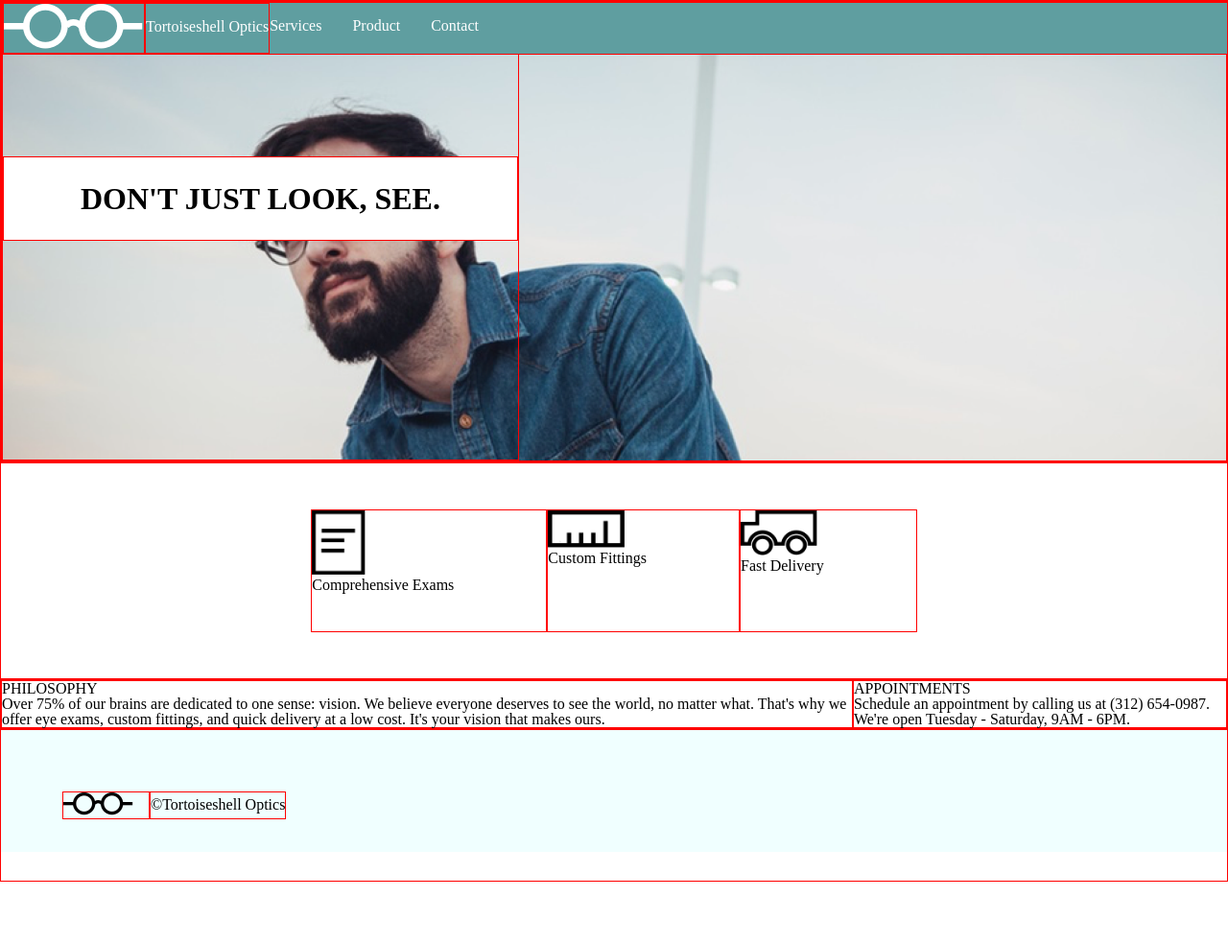
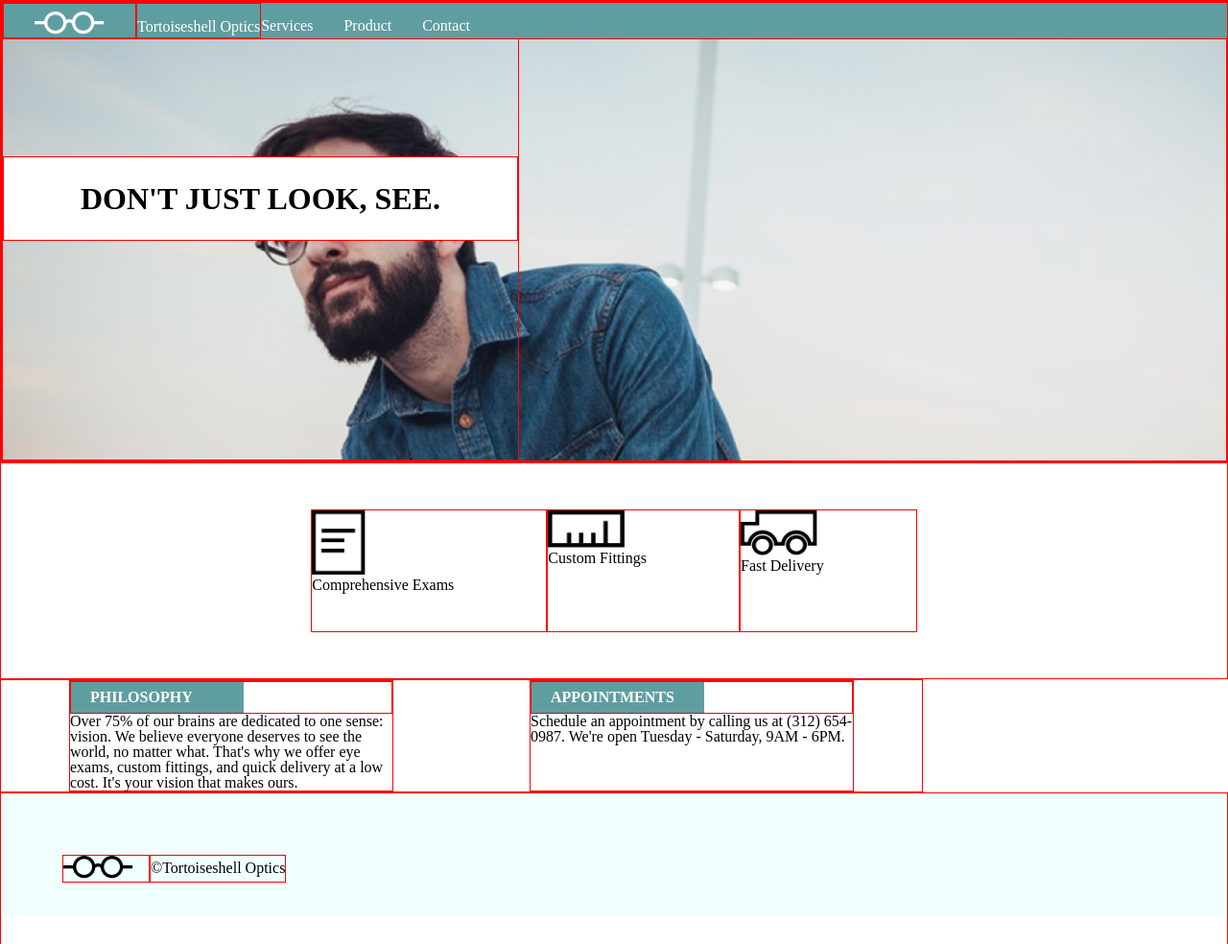
Before and after one commit to dylanblanchard/Tortoiseshell-Optics, a plain HTML site: page index.html in a window 1280 px wide. Shown: the whole page at 96% size. Before the commit the page ends 919 px from the top, so only its background shows below. Drawn offline with Linux system fonts and the light colour scheme.

Commit message:
formatting on content section

```diff
--- a/index.html
+++ b/index.html
@@ -64,12 +64,16 @@
 
   <div class="container" id="contents">
     <div class="content">
+      <div class="headcontent">
         <h2>PHILOSOPHY</h2>
+      </div>
       <p>Over 75% of our brains are dedicated to one sense: vision. We believe everyone deserves to see the world, no matter what. That's why we offer eye exams, custom fittings, and quick delivery at a low cost. It's your vision that makes ours.</p>
     </div>
 
     <div class="content">
+      <div class="head-content">
         <h2>APPOINTMENTS</h2>
+      </div>
       <p>Schedule an appointment by calling us at (312) 654-0987. We're open Tuesday - Saturday, 9AM - 6PM.</p>
     </div>
 
--- a/resources/css/style.css
+++ b/resources/css/style.css
@@ -37,6 +37,12 @@ div {
   background-color: cadetblue;
 }
 
+.logo img {
+  height: 1.5rem;
+  padding-left: 2rem;
+  padding-right: 2rem;
+  padding-top: .5rem;
+}
 
 .logoname {
   padding-top: 1rem;
@@ -96,7 +102,32 @@ li {
   width: 5rem;
 }
 
+#contents {
+  width: 100%;
+  max-width: 960px;
+  justify-content: space-around;
+  display: inline-flex;
 
+}
+
+.content {
+  width: 35%;
+}
+
+.content h2 {
+  font-weight: bold;
+  font-size: 1rem;
+  background-color: cadetblue;
+  padding-left: 1.25rem;
+  padding-top: .5rem;
+  padding-bottom: .5rem;
+  width: 10rem;
+  color: white;
+}
+
+#headcontent {
+
+}
 
 footer {
   background-color: azure;
```
Lines whose indentation alone changed are shown as unchanged.
